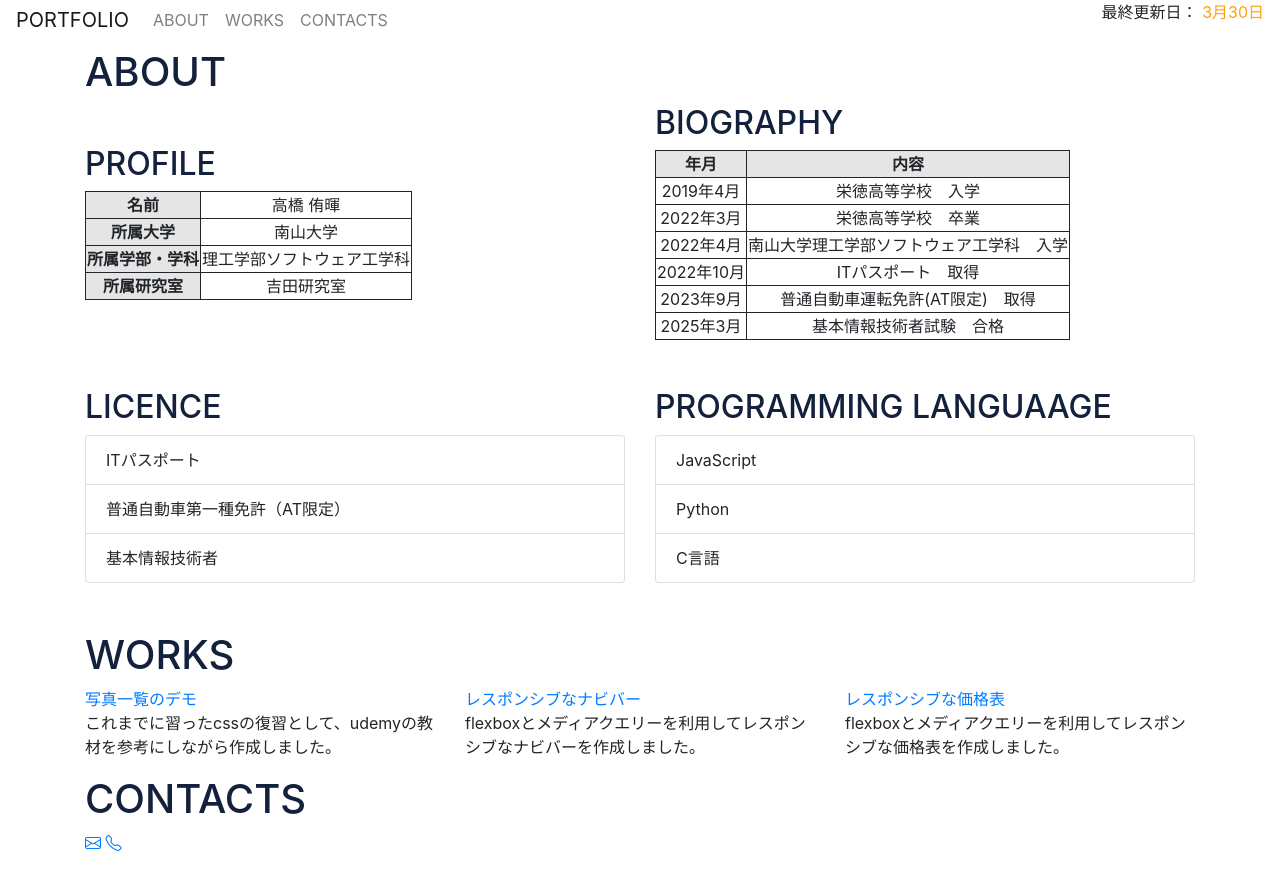
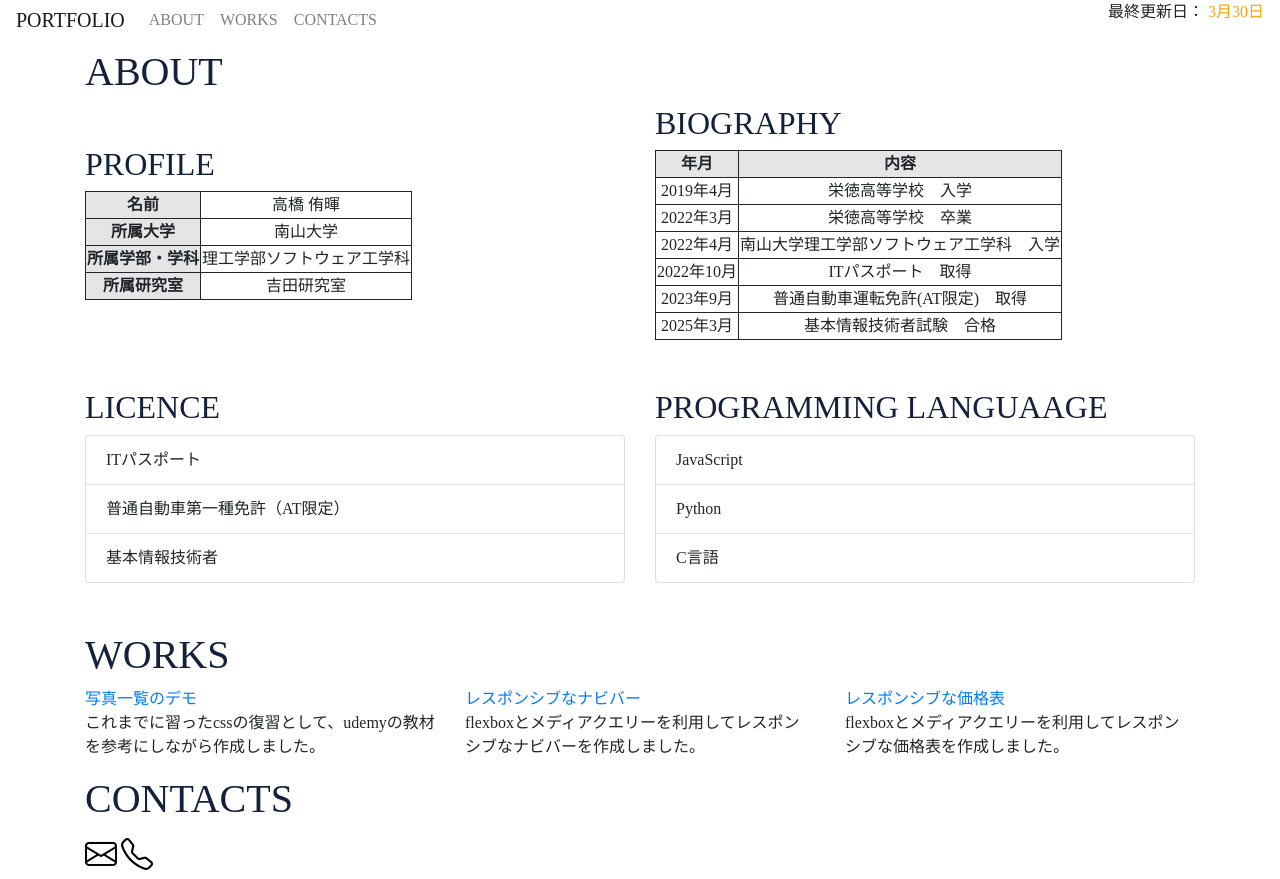
Before and after one commit to yuki392/portfolio, a plain HTML site: page index.html in a window 1280 px wide. Before the commit the page ends 855 px from the top, so only its background shows below. Drawn offline with nearby package versions, Linux system fonts and the light colour scheme.

Commit message:
Update style.css

```diff
--- a/style.css
+++ b/style.css
@@ -1,5 +1,6 @@
 body {
     background-color: #ffffff;
+    font-family: "Noto Serif JP", serif;
 }
 
 .day {
@@ -26,3 +27,13 @@ table {
     /* セルの線を重ねる */
     border-collapse: collapse;
 }
+
+.navbar.scrolled {
+    background: #E5E5E5;
+    transition: background 500ms;
+}
+
+i {
+    font-size: 2rem;
+    color: black;
+}
```
